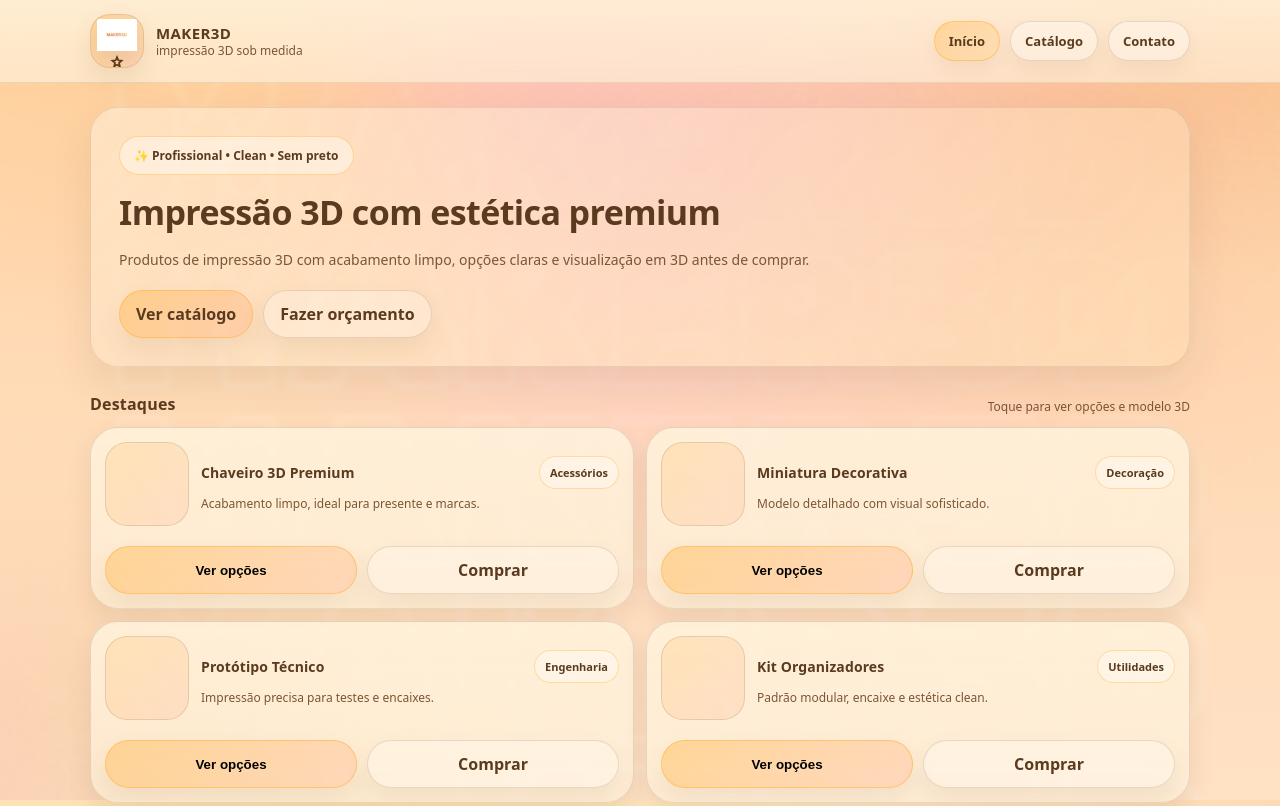
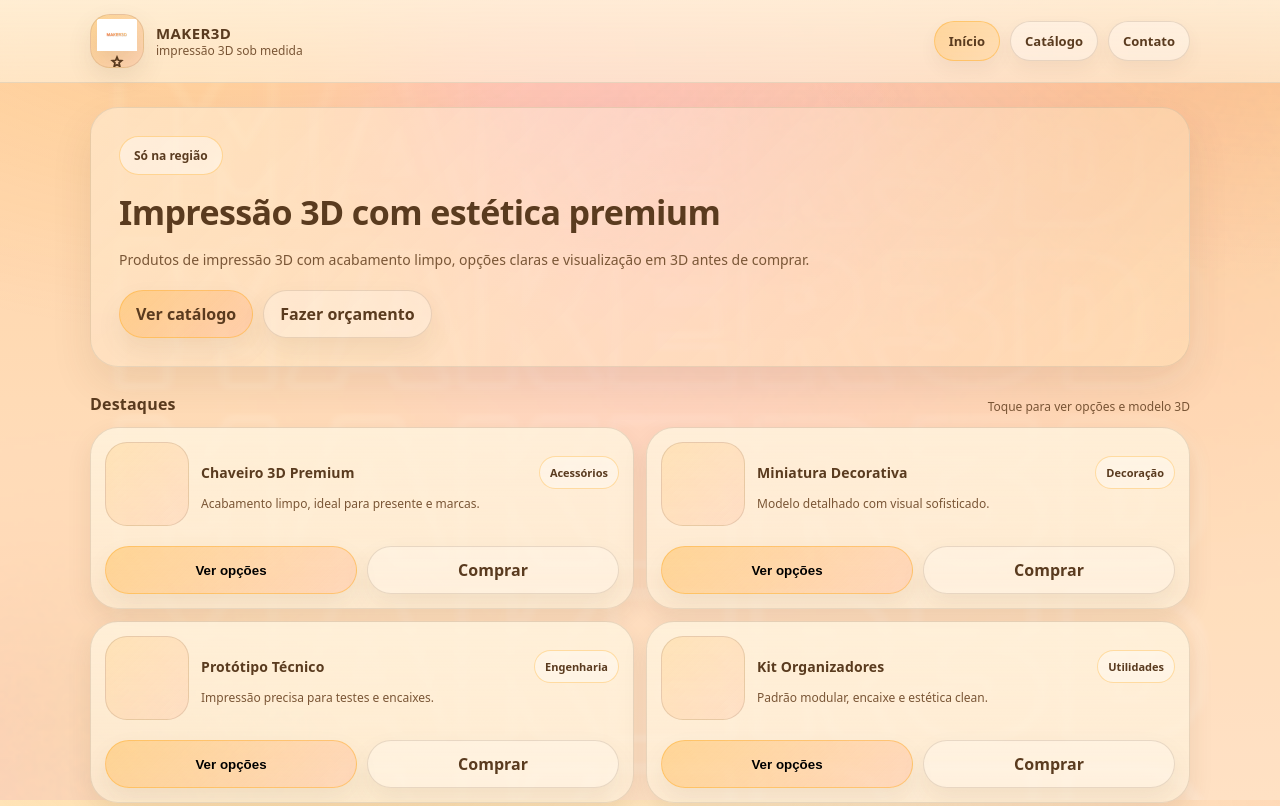
Before and after one commit to Maker3D-Shop/maker3d-shop.github.io, a plain HTML site: page index.html in a window 1280 px wide. Shown: the top 806 px of the page. Drawn offline with nearby package versions, Linux system fonts and the light colour scheme.

Commit message:
Update index.html

```diff
--- a/index.html
+++ b/index.html
@@ -37,7 +37,7 @@
     <section class="hero">
       <div class="heroCard">
         <div class="heroInner">
-          <div class="kicker">✨ Profissional • Clean • Sem preto</div>
+          <div class="kicker">Só na região</div>
           <h1 class="heroTitle">Impressão 3D com estética premium</h1>
           <p class="heroSub">
             Produtos de impressão 3D com acabamento limpo, opções claras e visualização em 3D antes de comprar.
```
